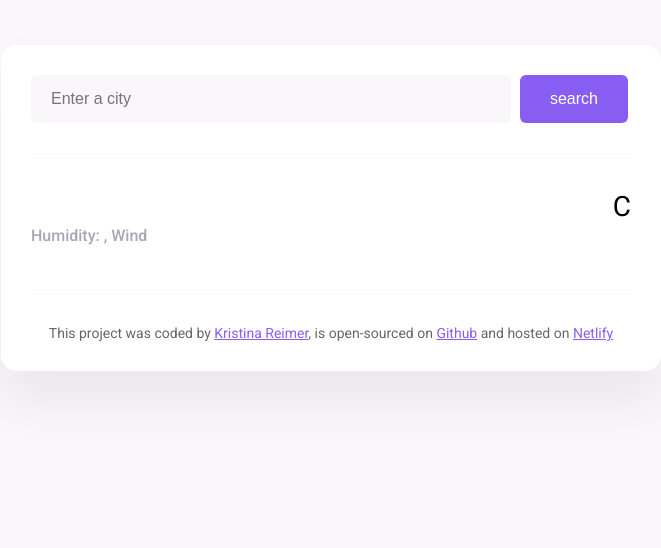
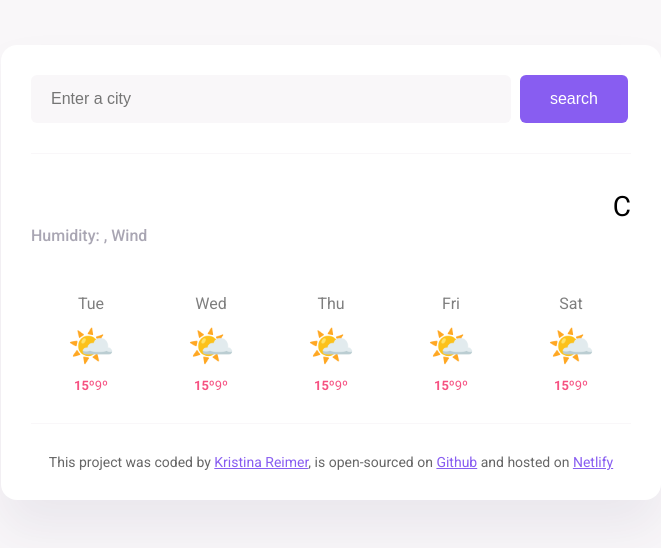
Before and after one commit to krarth/Weather-App, a plain HTML site: page index.html in a window 1280 px wide. Shown: the whole page, without its empty margins (309-970 px from the left). Drawn offline with nearby package versions, Linux system fonts and the light colour scheme; no server answers.

Commit message:
Added Forecast as JS Template

```diff
--- a/index.html
+++ b/index.html
@@ -46,6 +46,7 @@
             <div class="weather-app-unit">C</div>
           </div>
         </div>
+        <div class="weather-forecast" id="forecast"></div>
       </main>
       <footer>
         This project was coded by
--- a/src/index.js
+++ b/src/index.js
@@ -50,8 +50,36 @@ function handleSearchSubmit(event) {
   let searchInput = document.querySelector("#search-form-input");
   searchCity(searchInput.value);
 }
+///////////////
+function displayForecast() {
+  let days = ["Tue", "Wed", "Thu", "Fri", "Sat"];
+  let forecastHtml = "";
+
+  days.forEach(function (day) {
+    forecastHtml =
+      forecastHtml +
+      `
+      <div class="weather-forecast-day">
+        <div class="weather-forecast-date">${day}</div>
+        <div class="weather-forecast-icon">🌤️</div>
+        <div class="weather-forecast-temperatures">
+          <div class="weather-forecast-temperature">
+            <strong>15º</strong>
+          </div>
+          <div class="weather-forecast-temperature">9º</div>
+        </div>
+      </div>
+    `;
+  });
+
+  let forecastElement = document.querySelector("#forecast");
+  forecastElement.innerHTML = forecastHtml;
+}
+
+////////////
 
 let searchFormElement = document.querySelector("#search-form");
 searchFormElement.addEventListener("submit", handleSearchSubmit);
 
 searchCity("Essen");
+displayForecast();
--- a/src/style.css
+++ b/src/style.css
@@ -82,6 +82,41 @@ main {
   margin-top: 6px;
   font-size: 28px;
 }
+
+.weather-forecast {
+  display: flex;
+  margin-top: 30px;
+  justify-content: space-around;
+}
+
+.weather-forecast-date {
+  font-size: 16px;
+  color: black;
+  line-height: 20px;
+  margin-bottom: 10px;
+  opacity: 0.5;
+  text-align: center;
+}
+
+.weather-forecast-icon {
+  font-size: 38px;
+  text-align: center;
+}
+
+.weather-forecast-temperatures {
+  font-size: 13px;
+  text-align: center;
+  color: #f65282;
+  margin-top: 10px;
+  display: flex;
+  justify-content: center;
+}
+
+.weather-forecast-temperature-min {
+  opacity: 0.5;
+  padding: 0 10px;
+}
+
 footer {
   border-top: 1px solid #f9f7f9fe;
   padding: 30px 0 0 0;
```
